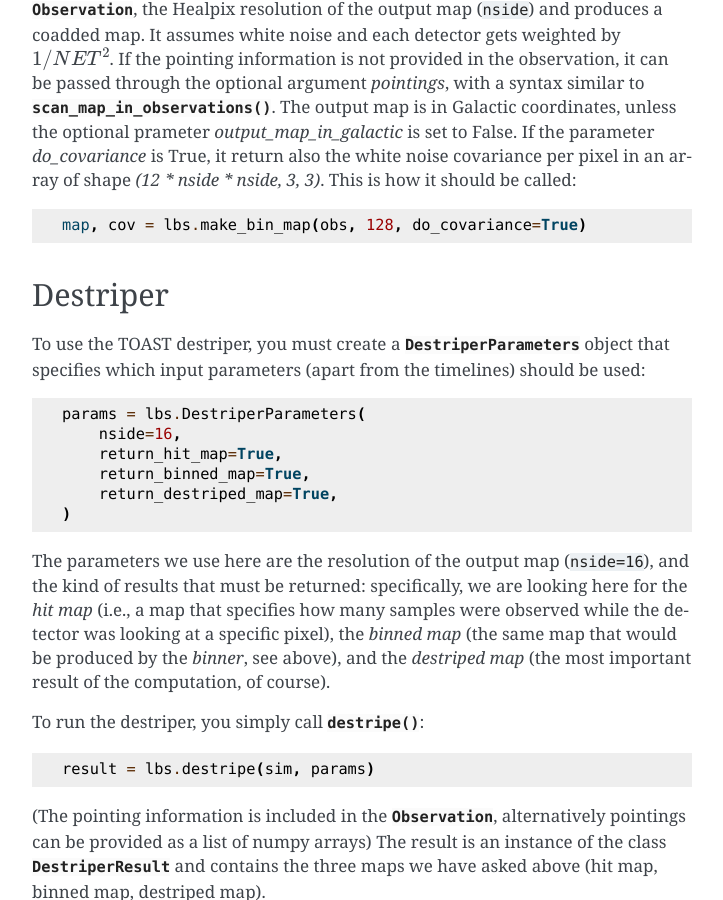
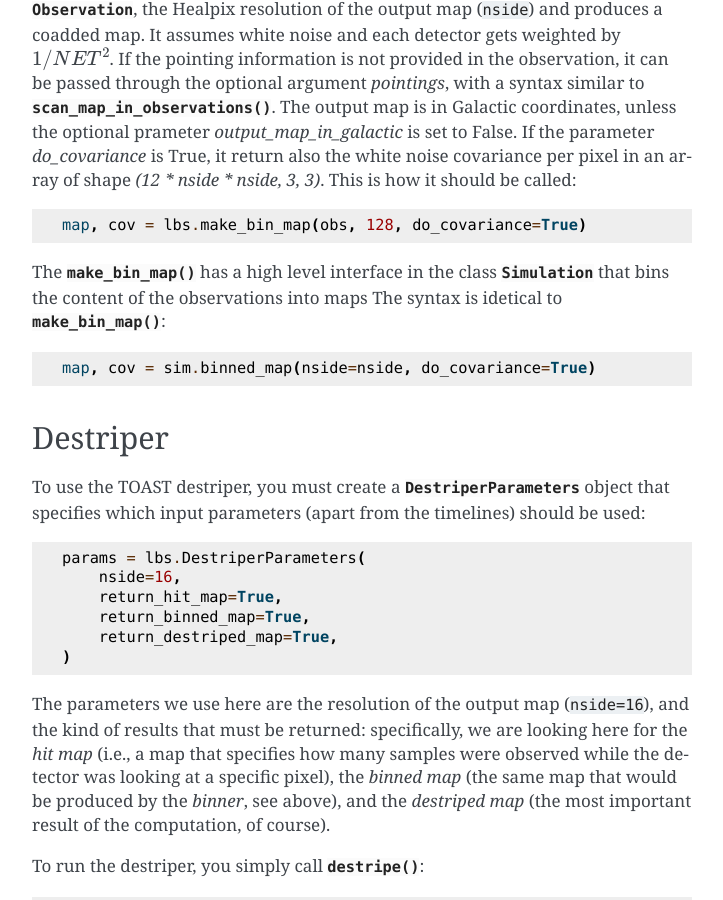
Before and after one commit to litebird/litebird_sim, a Sphinx documentation site: the page built from docs/source/mapmaking.rst, in a window 1280 px wide and 900 px high, scrolled down 1792 px. Shown: the whole window, without its empty margins (388-1111 px from the left). Built offline with Sphinx 7.4.7, drawn with Linux system fonts in a browser that asks for light colours.

Commit message:
some documentation

```diff
--- a/docs/source/mapmaking.rst
+++ b/docs/source/mapmaking.rst
@@ -101,6 +101,12 @@ is True, it return also the white noise covariance per pixel in an array
 of shape `(12 * nside * nside, 3, 3)`. This is how it should be called::
 
     map, cov = lbs.make_bin_map(obs, 128, do_covariance=True)
+
+The :func:`.make_bin_map` has a high level interface in the class
+:class:`.Simulation` that bins the content of the observations into maps
+The syntax is idetical to :func:`.make_bin_map`::
+
+    map, cov = sim.binned_map(nside=nside, do_covariance=True)
 
 
 Destriper
```
Also changed, not shown: 1 other file.
